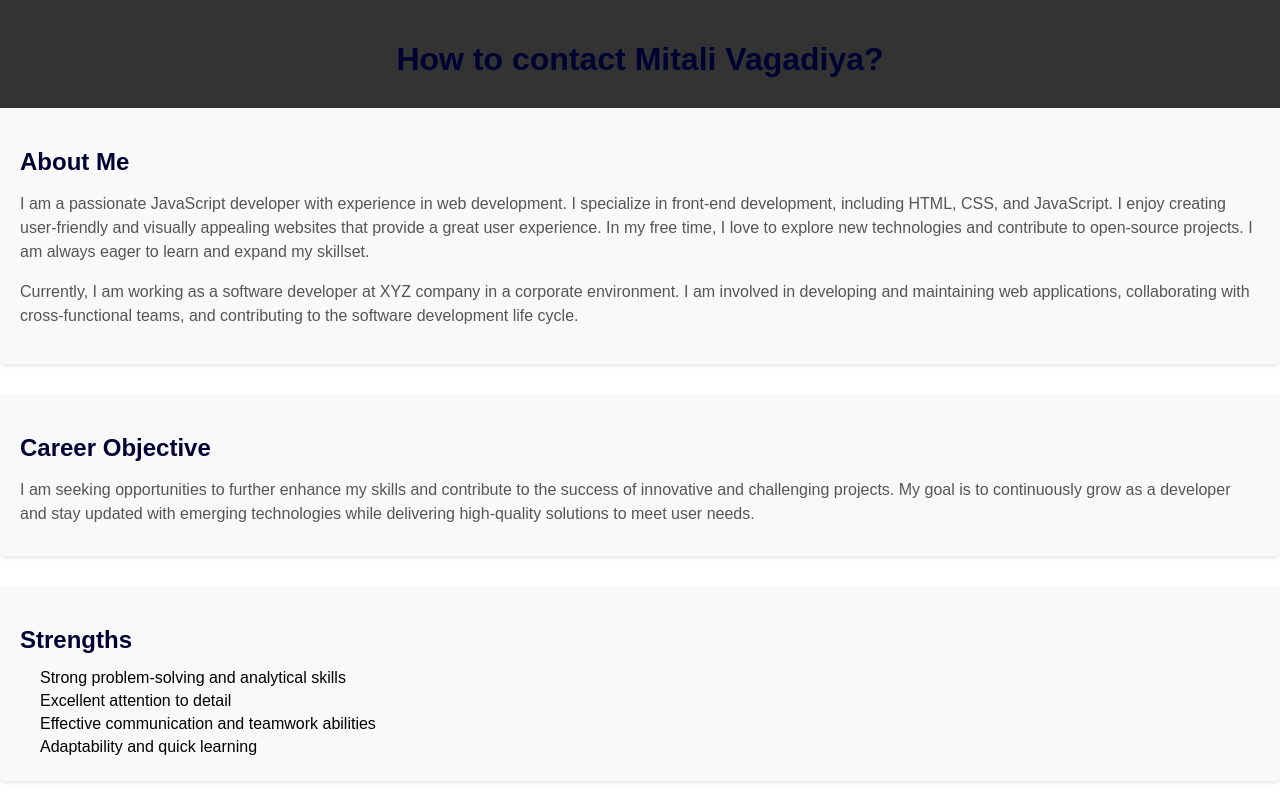
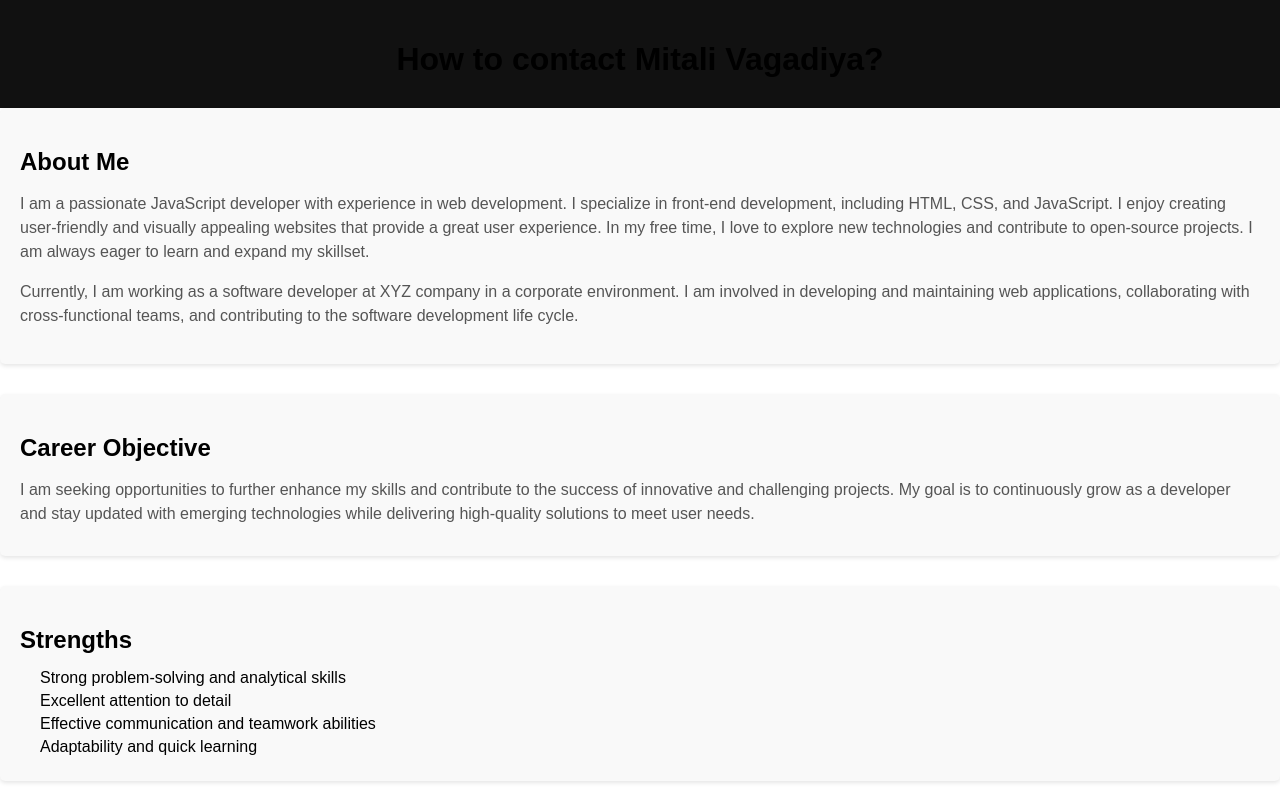
Before and after one commit to mitalivagadiya/Web, a plain HTML site: page index.html in a window 1280 px wide. Shown: the top 800 px of the page. Drawn offline with Linux system fonts and the light colour scheme.

Commit message:
Update styles.css

```diff
--- a/styles.css
+++ b/styles.css
@@ -7,7 +7,7 @@ body {
 }
 
 header {
-  background-color: #333;
+  background-color: #111;
   padding: 20px;
   text-align: center;
   color: #fff;
@@ -24,7 +24,7 @@ header p {
 }
 
 h1, h2, h3, h4 {
-  color: #003;
+  color: #000;
 }
 
 p {
```
